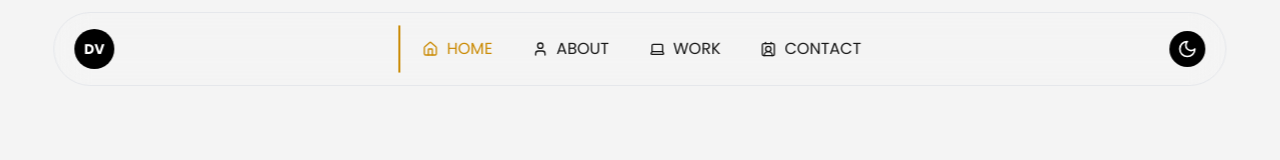
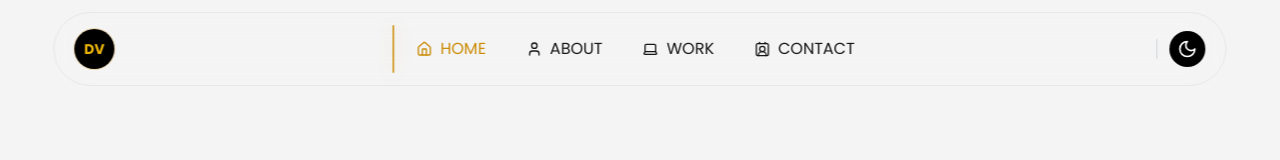
Before and after one commit to devathecode/next-portfolio, a Next.js app: page /thankyou in a window 1280 px wide. Shown: the top 160 px of the page. Built offline with nearby package versions, Linux system fonts and the light colour scheme.

Commit message:
Header UI updates

```diff
--- a/src/components/Header.tsx
+++ b/src/components/Header.tsx
@@ -35,17 +35,25 @@ export default function Header() {
           animate={{ y: 0, opacity: 1 }}
           transition={{ duration: 0.35, ease: [0.22, 1, 0.36, 1] }}
           style={{ willChange: "transform" }}
-          className={`flex w-full flex-col items-center rounded-none md:rounded-full bg-background/20 backdrop-blur-lg border border-gray-200 dark:border-gray-800 transition-[padding] duration-300 ${
-            scrolled ? "p-1 px-2 md:px-4" : "p-2 px-2 md:px-5"
+          className={`flex w-full flex-col items-center rounded-2xl md:rounded-full backdrop-blur-lg border transition-all duration-300 ${
+            scrolled
+              ? "p-1 px-2 md:px-4 bg-background/80 border-gray-300/80 dark:border-gray-700/80 shadow-lg"
+              : "p-2 px-2 md:px-5 bg-background/20 border-gray-200 dark:border-gray-800"
           }`}
         >
           <div className="flex items-center justify-between w-full gap-0 md:gap-2">
-            <div className="h-10 w-10 bg-black dark:bg-white rounded-full flex items-center justify-center text-sm font-bold text-white dark:text-yellow-600 cursor-pointer hover:ring-2 hover:ring-yellow-600 hover:scale-105 transition-all duration-200">
+            {/* Logo */}
+            <div className="h-10 w-10 bg-black dark:bg-white rounded-full flex items-center justify-center text-sm font-bold text-yellow-500 dark:text-yellow-600 cursor-pointer ring-1 ring-yellow-600/30 hover:ring-2 hover:ring-yellow-600 hover:scale-105 transition-all duration-200">
               DV
             </div>
 
             <SlideTabsExample />
-            <ThemeToggle />
+
+            {/* Divider + ThemeToggle */}
+            <div className="flex items-center gap-3">
+              <span className="hidden md:block w-px h-5 bg-gray-300 dark:bg-gray-700" />
+              <ThemeToggle />
+            </div>
           </div>
         </motion.nav>
       </div>
--- a/src/components/SlideTabs.tsx
+++ b/src/components/SlideTabs.tsx
@@ -190,7 +190,7 @@ const Cursor: React.FC<CursorProps> = ({ position }) => {
       animate={{
         ...position,
       }}
-      className="absolute z-0 h-12 rounded-full border border-yellow-600 bg-yellow-600/10 text-white"
+      className="absolute z-0 h-12 rounded-full border border-yellow-600/70 bg-yellow-600/15 shadow-[0_0_18px_rgba(202,138,4,0.22)]"
     />
   );
 };
```
